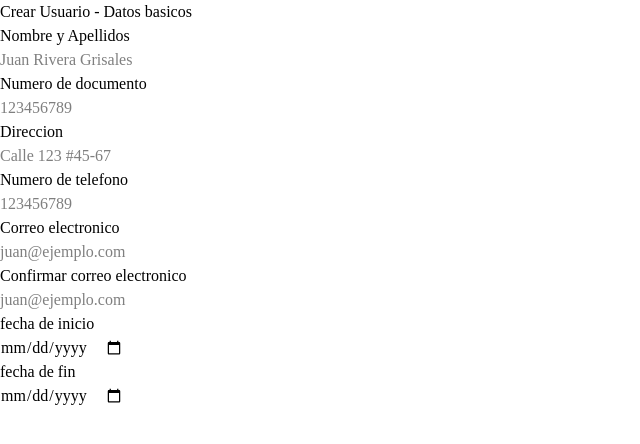
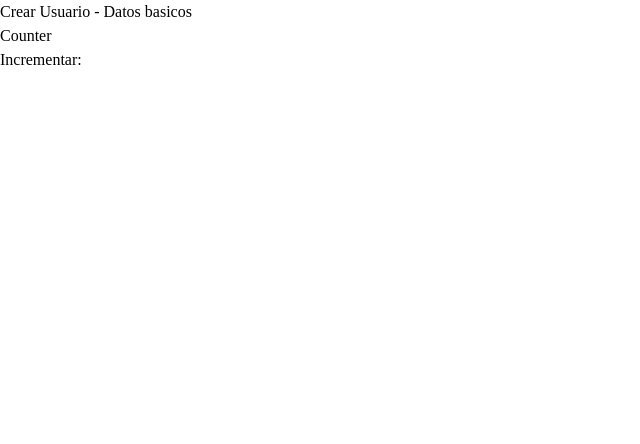
Before and after one commit to m3ch4/curatio-jhonier-actividades-clase-tareas, a React (Vite) app in the folder frontend/curatio/: page / in a window 1280 px wide. Shown: the top 444 px of the page, without its empty margins (0-640 px from the left). Built offline with nearby package versions, Linux system fonts and the light colour scheme.

Commit message:
feat:Botones y Contadores

```diff
--- a/frontend/curatio/src/app/App.jsx
+++ b/frontend/curatio/src/app/App.jsx
@@ -1,6 +1,7 @@
 //Se comenta para que no entre en conflicto con el CreateUserPage, que es el que se va a mostrar en la pagina de crear usuario
 //import UserForm from "../features/users/components/UserForm";
 import CreateUserPage from "../features/users/pages/CreateUserPage";
+import DeleteCounter from "../shared/components/DeleteCountter";
 
 export default function App() {
 
@@ -12,7 +13,8 @@ export default function App() {
 
             <div>
                 {/* <UserForm />  */}
-                <CreateUserPage/>
+                {/* <CreateUserPage/> */}
+                <DeleteCounter />
             </div>
         </div>
     )
--- a/frontend/curatio/src/features/users/components/UserForm.jsx
+++ b/frontend/curatio/src/features/users/components/UserForm.jsx
@@ -1,6 +1,23 @@
-import Input from "../../../shared/components/Input";
+import Input from "@/shared/components/Input";
+import Buttom from "../../../shared/components/Button";
+
 
 export default function UserForm() {
+  const handleNameChange = (e) => {
+    console.log("Nombre del usuario", e.target.value);  {/*Almacenar el ingreso de datos en un input*/}
+
+  };
+
+  const handleEmailBlur = (b) => {                      {/*Hace referencia a cuando yo salgo del input*/}
+  console.log("Email del usuario", b.target.value);
+  };
+
+  const handleButtonSubmit = (s) => {                      {/*Hace referencia a cuando yo salgo del input*/}
+  console.log("Email del usuario", s.target.value);
+  };
+
+
+
   return (
     <div>
       {/*Formulario para crear el usuario REALIZADO POR JHONIER G */}
@@ -11,6 +28,7 @@ export default function UserForm() {
           label="Nombre y Apellidos"
           placeholder="Juan Rivera Grisales"
           name="fullNames"
+          onChange={handleNameChange}
           >
 
         </Input>
@@ -19,7 +37,9 @@ export default function UserForm() {
           label="Numero de documento"
           placeholder="123456789"
           type="number"
-          name="documentNumber">
+          name="documentNumber"
+          onBlur={handleEmailBlur}>
+
         </Input>
 
         {/*DATOS DE CONTACTO*/}
@@ -32,7 +52,7 @@ export default function UserForm() {
         <Input
           label="Numero de telefono"
           placeholder="123456789"
-          type="number"
+          type="tel"
           name="phoneNumber">
         </Input>
 
@@ -41,6 +61,7 @@ export default function UserForm() {
           placeholder="juan@ejemplo.com"
           type="email"
           name="email">
+
         </Input>
 
         <Input
@@ -65,6 +86,27 @@ export default function UserForm() {
           name="endDate">
         </Input>
 
+        {/*Actions*/}
+        <div className="flex items-center justify-center gap-12">
+          <Buttom
+            variant="secondary"
+            size="sm"
+            onClick={() => console.log("Oprimió cancelar")}>
+            Cancelar
+          </Buttom>
+
+        <Buttom
+          variant="primary"
+          size="md"
+          type="submit"
+          onSubmit={handleButtonSubmit}
+          onClick={() => console.log("Oprimió guardar")}>
+          Guardar
+        </Buttom>
+
+
+      </div>
+
 
 
       </form>
--- a/frontend/curatio/src/shared/components/Button.jsx
+++ b/frontend/curatio/src/shared/components/Button.jsx
@@ -0,0 +1,52 @@
+
+export default function Buttom({
+    variant = "primary",    //Define el estilo visual
+    size = "md",
+    type = "button",
+    children,       //Contenido que tiene el boton
+    ...props
+}) {
+    const variants = {
+        primary : "border border-border bg-soft text-inverse hover:bg-brand-hover",
+        secondary : "border border-border bg-brand text-primary hover:bg-brand-soft",
+}
+
+        const sizes = {
+            sm :
+                `
+                h-9 px-3
+                before:absolute before:content-['']
+                before:-inset-y-[4px] before:-inset-x-[0px]
+                `,
+            md :
+                            `
+                h-10 px-4
+                before:absolute before:content-['']
+                before:-inset-y-[4px] before:-inset-x-[0px]
+                `,
+        }
+
+
+        return (
+
+            <button
+                type={type}
+                className={
+            `   relative
+                inline-flex items-center justify-center
+                rounded-md
+                transition-colors
+                ${variants[variant]}
+                ${sizes[size]}
+                `}
+                {...props}
+            >
+            {children}
+
+
+
+
+            </button>
+        )
+
+};
--- /dev/null
+++ b/frontend/curatio/src/shared/components/DeleteCountter.jsx
@@ -0,0 +1,16 @@
+//Hook useState
+import {useState} from "react"
+
+export default function DeleteCounter (){
+    //state es el valor actual del estado
+    //setState es la funcion para actualizar
+    //useStata() es el valor incial
+    const [count, setCount] = useState(0)
+
+    return(
+        <>
+        <p>Counter</p>
+        <button onClick={() => setCount(count+1)}>Incrementar</button>:
+        </>
+    )
+}
--- a/frontend/curatio/src/styles/global.css
+++ b/frontend/curatio/src/styles/global.css
@@ -7,23 +7,23 @@
 
 @theme {
 
-    --color-brand: var(--color-brand);
-    --color-brand-hover: var(--color-brand-hover);
-    --color-brand-softt: var(--color-brand-soft);
-    --color-background:var(--color-background);
-    --color-surface: var(--color-surface);
-    --color-surface-muted: var(--color-surface-muted);
-    --color-text-primary: var(--color-text-primary);
-    --color-text-secondary: var(--color-text-secondary);
-    --color-text-muted: var(--color-text-muted);
-    --color-text-inverse: var(--color-text-inverse);
-    --color-border: var(--color-border);
-    --color-border-strong: var(--color-border-strong);
-    --color-warning: var(--color-warning);
+    --color-brand: var(--semantic-brand);
+    --color-brand-hover: var(--semantic-brand-hover);
+    --color-brand-softt: var(--semantic-brand-soft);
+    --color-background:var(--semantic-background);
+    --color-surface: var(--semantic-surface);
+    --color-surface-muted: var(--semantic-surface-muted);
+    --color-text-primary: var(--semantic-text-primary);
+    --color-text-secondary: var(--semantic-text-secondary);
+    --color-text-muted: var(--semantic-text-muted);
+    --color-text-inverse: var(--semantic-text-inverse);
+    --color-border: var(--semantic-border);
+    --color-border-strong: var(--semantic-border-strong);
+    --color-warning: var(--semantic-warning);
 
 /*Agregacion las nuevas variables de color, tipografia para los textos de labels y placeholders*/
 
-    --color-label: var(--color-text-label); /* Texto de labels y placeholder según el diseño */
+    --color-label: var(--semantic-text-label); /* Texto de labels y placeholder según el diseño */
 
     /*FUENTES DE TEXTO*/
 
@@ -37,7 +37,7 @@
 
 
     /*TAMAÑO DE FUENTES*/
-    --text-small: var(--fs-size-small); /*8px*/
+    --text-small: var(--fs-size-small);
     --text-mostsmall: var(--fs-size-mostsmall);
 
 
--- a/frontend/curatio/src/styles/semantic.css
+++ b/frontend/curatio/src/styles/semantic.css
@@ -1,26 +1,26 @@
-@import url(token.css);
+/*@import url(token.css); */
 /*Son roles de la interfaz*/
 
 :root{
 
     /* BRAND */
 
-    --color-brand: var(--color-primary-400);
-    --color-brand-hover: var(--color-primary-900); /*Generalmente es de un tono mas alto*/
-    --color-brand-soft: var(--color-primary-300);
+    --semantic-brand: var(--color-primary-400);
+    --semantic-brand-hover: var(--color-primary-900); /*Generalmente es de un tono mas alto*/
+    --semantic-brand-soft: var(--color-primary-300);
 
     /*BACKGROUND*/
 
-  --color-background: var(--color-gray-100); /* Fondo de toda la aplicación */
-  --color-surface: var(--color-white); /* Fondo de modales, cards, containers */
-  --color-surface-muted: var(--color-gray-200); /* Zonas secundarias, con menos importancia */
+  --semantic-background: var(--color-gray-100); /* Fondo de toda la aplicación */
+  --semantic-surface: var(--color-white); /* Fondo de modales, cards, containers */
+  --semantic-surface-muted: var(--color-gray-200); /* Zonas secundarias, con menos importancia */
 
     /* TEXT */
 
-  --color-text-primary: var(--color-gray-900); /* Color principal de lectura, títulos, texto base del documento */
-  --color-text-secundary: var(--color-gray-700); /* Textos menos dominantes */
-  --color-text-muted: var(--color-gray-500); /* Textos deshabilitado por ejemplo */
-  --color-text-inverse: var(--color-gray-50); /* Textos invertido */
+  --semantic-text-primary: var(--color-gray-900); /* Color principal de lectura, títulos, texto base del documento */
+  --semantic-text-secundary: var(--color-gray-700); /* Textos menos dominantes */
+  --semantic-text-muted: var(--color-gray-500); /* Textos deshabilitado por ejemplo */
+  --semantic-text-inverse: var(--color-gray-50); /* Textos invertido */
 
   /*Se agregan fuentes y variantes a la semantica*/
   --font-body: var(--font-roboto); /*Fuente principal para textos de lectura*/
@@ -29,16 +29,16 @@
   --font-heading-weight: var(--font-weight-bold);/*Peso para los textos de los labels y los headings, respectivamente*/
 
   /*/*Nuevo creado por Jhonier para los textos de labes y placeholders*/
-  --color-text-label: var(--color-black); /* Texto de labels y placeholder según mi diseño */
+  --semantic-text-label: var(--color-black); /* Texto de labels y placeholder según mi diseño */
 
     /*BORDER*/
-    --color-border: var(--color-secondary-500);/*Borde principal*/
-    --color-border-strong: var(--color-black);/*Bordes mas fuertes, */
+    --semantic-border: var(--color-secondary-500);/*Borde principal*/
+    --semantic-border-strong: var(--color-black);/*Bordes mas fuertes, */
 
 
     /*STATE*/
 
-    --color-warning: var(--color-yellow-300);
+    --semantic-warning: var(--color-yellow-300);
 
     /*TAMAÑO DE TEXTOS*/
     --fs-size-small: var(--fs-xxxs);
--- a/frontend/curatio/src/styles/token.css
+++ b/frontend/curatio/src/styles/token.css
@@ -82,6 +82,7 @@
 --fs-sm: 2.0rem;      /* 32px */
 --fs-xs: 1.6rem;      /* 25.6px */
 --fs-xxs: 1.4rem;     /* 22.4px */
+
 /*Se ajusta variable a 16px (1rem) para que coincida con
 los estilos, por defecto viene 16 px, pero es mejor prevenir
 que lamentar*/
--- a/frontend/curatio/vite.config.js
+++ b/frontend/curatio/vite.config.js
@@ -1,15 +1,24 @@
 import { defineConfig } from 'vite'
 import react from '@vitejs/plugin-react'
 import tailwindcss from '@tailwindcss/vite'
+import {fileURLToPath} from 'url'
+import {dirname, resolve } from 'path'
+
+//Crear __dirname compatible con ES Modules
+
+const __filename = fileURLToPath(import.meta.url)
+const __dirname = dirname(__filename)
+
 
 // https://vite.dev/config/
 export default defineConfig({
   plugins: [
-    react({
-      babel: {
-        plugins: [['babel-plugin-react-compiler']],
-      },
-    }),
+    react(),
     tailwindcss(),
   ],
+  resolve: {
+    alias: {
+      '@': resolve(__dirname, 'src')
+    },
+  },
 })
```
